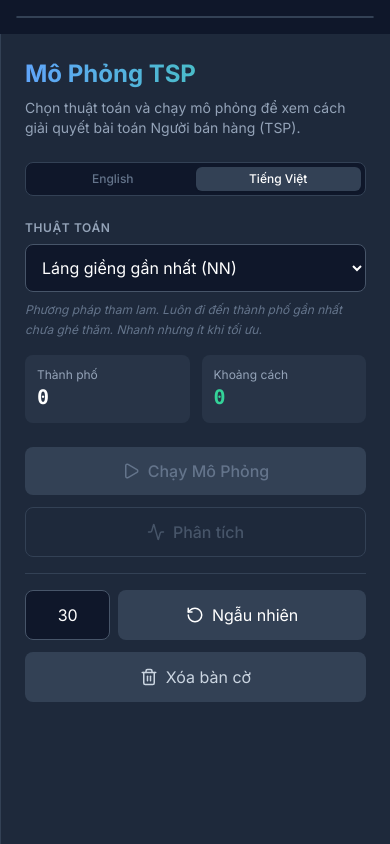
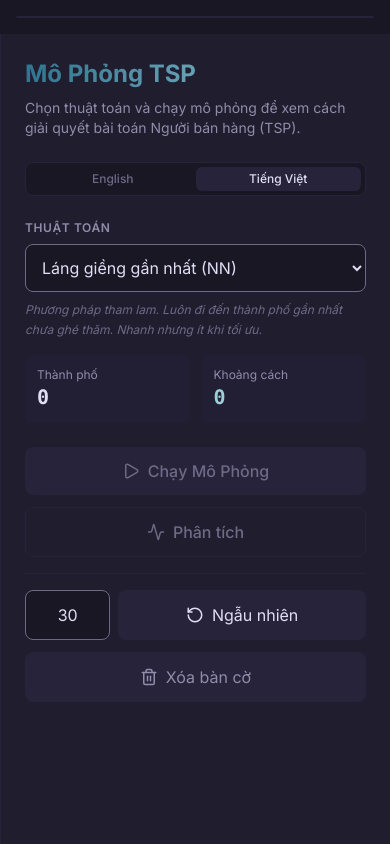
Before and after one commit to quanq026/TSP-app, a React (Vite) app: page / in a window 390 px wide. Built offline with nearby package versions, Linux system fonts and the light colour scheme; no server answers.

Commit message:
Refactor UI components for improved styling and consistency. Update background colors, borders, and text styles across App, AnalysisModal, Canvas, ControlPanel, and other components to enhance visual coherence and accessibility.

```diff
--- a/App.tsx
+++ b/App.tsx
@@ -142,10 +142,10 @@ const App: React.FC = () => {
   }, [isRunning, path, clearTimer]); // Dependency on path ensures subsequent steps
 
   return (
-    <div className="flex flex-col lg:flex-row h-screen bg-slate-900 text-white overflow-hidden">
+    <div className="flex flex-col lg:flex-row h-screen overflow-hidden" style={{ backgroundColor: '#191724', color: '#e0def4' }}>
       {/* Main Visualizer Area */}
       <div className="flex-1 p-4 h-full flex flex-col">
-        <div className="flex-1 relative bg-slate-800 rounded-xl overflow-hidden shadow-2xl border border-slate-700">
+        <div className="flex-1 relative rounded-xl overflow-hidden shadow-2xl" style={{ backgroundColor: '#1f1d2e', border: '1px solid #26233a' }}>
           {/* Attach ref to this container to measure actual size */}
           <div ref={canvasContainerRef} className="absolute inset-0 p-4">
             <Canvas
@@ -157,8 +157,8 @@ const App: React.FC = () => {
             />
           </div>
 
-          <div className="absolute top-4 left-8 bg-slate-900/80 backdrop-blur px-4 py-2 rounded-lg border border-slate-700 text-xs text-slate-400 pointer-events-none">
-            {t.algorithm}: <span className="text-emerald-400 font-bold">{t.algoNames[selectedAlgorithm]}</span>
+          <div className="absolute top-4 left-8 backdrop-blur px-4 py-2 rounded-lg text-xs pointer-events-none" style={{ backgroundColor: 'rgba(25, 23, 36, 0.8)', border: '1px solid #26233a', color: '#908caa' }}>
+            {t.algorithm}: <span className="font-bold" style={{ color: '#9ccfd8' }}>{t.algoNames[selectedAlgorithm]}</span>
           </div>
         </div>
       </div>
--- a/components/AnalysisModal.tsx
+++ b/components/AnalysisModal.tsx
@@ -31,7 +31,7 @@ const PathPreview: React.FC<{ cities: City[]; path: number[]; color: string }> =
   }, [cities]);
 
   return (
-    <div className="w-full h-32 bg-slate-900 rounded-md overflow-hidden border border-slate-700/50">
+    <div className="w-full h-32 rounded-md overflow-hidden" style={{ backgroundColor: '#191724', border: '1px solid rgba(38, 35, 58, 0.5)' }}>
       <svg
         viewBox={`${bounds.minX} ${bounds.minY} ${bounds.width} ${bounds.height}`}
         className="w-full h-full"
@@ -52,13 +52,13 @@ const PathPreview: React.FC<{ cities: City[]; path: number[]; color: string }> =
         {/* Close Loop */}
         {path.length > 0 && (
           <line
-             x1={cities.find(c => c.id === path[path.length-1])?.x}
-             y1={cities.find(c => c.id === path[path.length-1])?.y}
+            x1={cities.find(c => c.id === path[path.length - 1])?.x}
+            y1={cities.find(c => c.id === path[path.length - 1])?.y}
             x2={cities.find(c => c.id === path[0])?.x}
             y2={cities.find(c => c.id === path[0])?.y}
             stroke={color}
             strokeWidth={Math.max(2, bounds.width / 150)}
-             strokeDasharray={`${Math.max(4, bounds.width/100)},${Math.max(4, bounds.width/100)}`}
+            strokeDasharray={`${Math.max(4, bounds.width / 100)},${Math.max(4, bounds.width / 100)}`}
             className="opacity-50"
           />
         )}
@@ -69,7 +69,7 @@ const PathPreview: React.FC<{ cities: City[]; path: number[]; color: string }> =
             cx={c.x}
             cy={c.y}
             r={Math.max(3, bounds.width / 200)}
-             fill="#64748b"
+            fill="#6e6a86"
           />
         ))}
       </svg>
@@ -89,8 +89,8 @@ const MetricChart: React.FC<ChartProps> = ({ title, icon, data, unit, lowerIsBet
   const maxValue = Math.max(...data.map(d => d.value));
 
   return (
-    <div className="bg-slate-900/50 p-4 rounded-xl border border-slate-700/50 flex-1">
-      <div className="flex items-center gap-2 mb-4 text-slate-300">
+    <div className="p-4 rounded-xl flex-1" style={{ backgroundColor: 'rgba(25, 23, 36, 0.5)', border: '1px solid rgba(38, 35, 58, 0.5)' }}>
+      <div className="flex items-center gap-2 mb-4" style={{ color: '#908caa' }}>
         {icon}
         <h3 className="font-semibold text-sm uppercase tracking-wide">{title}</h3>
       </div>
@@ -100,12 +100,12 @@ const MetricChart: React.FC<ChartProps> = ({ title, icon, data, unit, lowerIsBet
           return (
             <div key={item.label}>
               <div className="flex justify-between text-xs mb-1">
-                <span className="text-slate-400 font-medium">{item.label}</span>
-                <span className="text-slate-200 font-mono">
+                <span className="font-medium" style={{ color: '#908caa' }}>{item.label}</span>
+                <span className="font-mono" style={{ color: '#e0def4' }}>
                   {item.value.toFixed(1)}{unit}
                 </span>
               </div>
-              <div className="w-full bg-slate-800 rounded-full h-2.5 overflow-hidden">
+              <div className="w-full rounded-full h-2.5 overflow-hidden" style={{ backgroundColor: '#1f1d2e' }}>
                 <div
                   className="h-full rounded-full transition-all duration-500 ease-out relative"
                   style={{ width: `${percent}%`, backgroundColor: item.color }}
@@ -144,28 +144,28 @@ const AnalysisModal: React.FC<AnalysisModalProps> = ({ isOpen, onClose, results,
   };
 
   return (
-    <div className="fixed inset-0 z-50 flex items-center justify-center bg-black/70 backdrop-blur-sm p-4">
-      <div className="bg-slate-800 rounded-xl shadow-2xl w-full max-w-5xl border border-slate-700 overflow-hidden flex flex-col max-h-[95vh]">
-        <div className="flex items-center justify-between p-5 border-b border-slate-700 bg-slate-800 shrink-0">
-          <h2 className="text-xl font-bold text-white flex items-center gap-2">
-            <span className="text-emerald-400">📊</span> {t.analysis.title}
+    <div className="fixed inset-0 z-50 flex items-center justify-center backdrop-blur-sm p-4" style={{ backgroundColor: 'rgba(0, 0, 0, 0.7)' }}>
+      <div className="rounded-xl shadow-2xl w-full max-w-5xl overflow-hidden flex flex-col max-h-[95vh]" style={{ backgroundColor: '#1f1d2e', border: '1px solid #26233a' }}>
+        <div className="flex items-center justify-between p-5 shrink-0" style={{ borderBottom: '1px solid #26233a', backgroundColor: '#1f1d2e' }}>
+          <h2 className="text-xl font-bold flex items-center gap-2" style={{ color: '#e0def4' }}>
+            <span style={{ color: '#9ccfd8' }}>📊</span> {t.analysis.title}
           </h2>
-          <button onClick={onClose} className="text-slate-400 hover:text-white transition-colors">
+          <button onClick={onClose} className="transition-colors" style={{ color: '#908caa' }} onMouseEnter={(e) => e.currentTarget.style.color = '#e0def4'} onMouseLeave={(e) => e.currentTarget.style.color = '#908caa'}>
             <X size={24} />
           </button>
         </div>
 
-        <div className="flex-1 overflow-y-auto p-6 scrollbar-thin scrollbar-thumb-slate-700 scrollbar-track-transparent">
+        <div className="flex-1 overflow-y-auto p-6" style={{ scrollbarColor: '#26233a transparent' }}>
 
           {/* Winner Banner */}
-          <div className="bg-gradient-to-r from-emerald-900/50 to-blue-900/50 p-4 rounded-lg border border-emerald-500/30 flex items-center gap-4 mb-8">
-            <div className="bg-emerald-500/20 p-3 rounded-full shrink-0">
-              <Trophy className="text-emerald-400" size={32} />
+          <div className="p-4 rounded-lg flex items-center gap-4 mb-8" style={{ background: 'linear-gradient(to right, rgba(156, 207, 216, 0.1), rgba(49, 116, 143, 0.1))', border: '1px solid rgba(156, 207, 216, 0.3)' }}>
+            <div className="p-3 rounded-full shrink-0" style={{ backgroundColor: 'rgba(156, 207, 216, 0.2)' }}>
+              <Trophy style={{ color: '#9ccfd8' }} size={32} />
             </div>
             <div>
-               <p className="text-emerald-300 font-medium text-sm">{t.analysis.winnerTitle}</p>
-               <p className="text-2xl font-bold text-white">{getAlgoName(winner?.algorithm)}</p>
-               <p className="text-slate-400 text-sm">{t.analysis.totalDist}: <span className="text-white font-mono">{winner?.distance.toFixed(1)}</span></p>
+              <p className="font-medium text-sm" style={{ color: '#9ccfd8' }}>{t.analysis.winnerTitle}</p>
+              <p className="text-2xl font-bold" style={{ color: '#e0def4' }}>{getAlgoName(winner?.algorithm)}</p>
+              <p className="text-sm" style={{ color: '#908caa' }}>{t.analysis.totalDist}: <span className="font-mono" style={{ color: '#e0def4' }}>{winner?.distance.toFixed(1)}</span></p>
             </div>
           </div>
 
@@ -174,27 +174,27 @@ const AnalysisModal: React.FC<AnalysisModalProps> = ({ isOpen, onClose, results,
             {sortedResults.map((result, idx) => {
               const isWinner = idx === 0;
               const relative = ((result.distance / winner.distance) * 100).toFixed(1);
-               const color = isWinner ? '#10b981' : '#94a3b8'; // emerald-500 or slate-400
+              const color = isWinner ? '#9ccfd8' : '#6e6a86';
 
               return (
-                 <div key={result.algorithm} className={`flex flex-col p-4 rounded-lg border h-full ${isWinner ? 'bg-emerald-500/10 border-emerald-500/50' : 'bg-slate-700/30 border-slate-700'}`}>
+                <div key={result.algorithm} className="flex flex-col p-4 rounded-lg border h-full" style={isWinner ? { backgroundColor: 'rgba(156, 207, 216, 0.1)', borderColor: 'rgba(156, 207, 216, 0.5)' } : { backgroundColor: 'rgba(38, 35, 58, 0.3)', borderColor: '#26233a' }}>
                   <div className="flex justify-between items-start mb-3">
                     <div>
-                        <h3 className={`font-bold text-sm ${isWinner ? 'text-white' : 'text-slate-300'}`}>{getAlgoName(result.algorithm)}</h3>
-                        <div className="text-xs text-slate-500 flex items-center gap-1 mt-1">
+                      <h3 className="font-bold text-sm" style={{ color: isWinner ? '#e0def4' : '#908caa' }}>{getAlgoName(result.algorithm)}</h3>
+                      <div className="text-xs flex items-center gap-1 mt-1" style={{ color: '#6e6a86' }}>
                         <Timer size={10} /> {result.executionTime.toFixed(1)}ms
                       </div>
                     </div>
-                     <span className={`text-xs font-medium px-2 py-1 rounded-full ${isWinner ? 'bg-emerald-500/20 text-emerald-400' : 'bg-slate-600 text-slate-400'}`}>
+                    <span className="text-xs font-medium px-2 py-1 rounded-full" style={isWinner ? { backgroundColor: 'rgba(156, 207, 216, 0.2)', color: '#9ccfd8' } : { backgroundColor: '#26233a', color: '#908caa' }}>
                       {relative}%
                     </span>
                   </div>
 
                   <div className="mb-3">
-                      <span className="text-2xl font-mono font-medium text-slate-200 block">
+                    <span className="text-2xl font-mono font-medium block" style={{ color: '#e0def4' }}>
                       {result.distance.toFixed(0)}
                     </span>
-                      <span className="text-xs text-slate-500 uppercase tracking-wider">{t.analysis.totalDist}</span>
+                    <span className="text-xs uppercase tracking-wider" style={{ color: '#6e6a86' }}>{t.analysis.totalDist}</span>
                   </div>
 
                   <div className="mt-auto pt-2">
@@ -206,8 +206,8 @@ const AnalysisModal: React.FC<AnalysisModalProps> = ({ isOpen, onClose, results,
           </div>
 
           {/* Charts Section */}
-          <h3 className="text-lg font-bold text-white mb-4 flex items-center gap-2">
-            <BarChart3 className="text-blue-400" size={20} />
+          <h3 className="text-lg font-bold mb-4 flex items-center gap-2" style={{ color: '#e0def4' }}>
+            <BarChart3 style={{ color: '#31748f' }} size={20} />
             Performance Comparison
           </h3>
 
@@ -219,7 +219,7 @@ const AnalysisModal: React.FC<AnalysisModalProps> = ({ isOpen, onClose, results,
               data={results.map(r => ({
                 label: getAlgoName(r.algorithm),
                 value: r.distance,
-                color: r.distance === winner.distance ? '#10b981' : '#64748b'
+                color: r.distance === winner.distance ? '#9ccfd8' : '#6e6a86'
               }))}
             />
 
@@ -230,15 +230,15 @@ const AnalysisModal: React.FC<AnalysisModalProps> = ({ isOpen, onClose, results,
               data={results.map(r => ({
                 label: getAlgoName(r.algorithm),
                 value: r.executionTime,
-                color: r.executionTime < 1 ? '#3b82f6' : (r.executionTime > 20 ? '#f59e0b' : '#6366f1')
+                color: r.executionTime < 1 ? '#31748f' : (r.executionTime > 20 ? '#f6c177' : '#c4a7e7')
               }))}
             />
           </div>
 
         </div>
 
-        <div className="p-4 bg-slate-900/50 border-t border-slate-700 text-center shrink-0">
-          <p className="text-xs text-slate-500">
+        <div className="p-4 text-center shrink-0" style={{ backgroundColor: 'rgba(25, 23, 36, 0.5)', borderTop: '1px solid #26233a' }}>
+          <p className="text-xs" style={{ color: '#6e6a86' }}>
             {t.analysis.note}
           </p>
         </div>
--- a/components/Canvas.tsx
+++ b/components/Canvas.tsx
@@ -28,7 +28,8 @@ const Canvas: React.FC<CanvasProps> = ({ cities, path, onCanvasClick, isRunning,
     <div
       ref={containerRef}
       onClick={handleClick}
-      className="relative w-full h-full bg-slate-800 rounded-lg overflow-hidden shadow-inner cursor-crosshair border border-slate-700"
+      className="relative w-full h-full rounded-lg overflow-hidden shadow-inner cursor-crosshair"
+      style={{ backgroundColor: '#1f1d2e', border: '1px solid #26233a' }}
     >
       <svg className="w-full h-full pointer-events-none">
         {/* Draw Path */}
@@ -44,7 +45,7 @@ const Canvas: React.FC<CanvasProps> = ({ cities, path, onCanvasClick, isRunning,
               y1={c1.y}
               x2={c2.x}
               y2={c2.y}
-              stroke="#10b981" // emerald-500
+              stroke="#9ccfd8" // foam
               strokeWidth="2"
               className="drop-shadow-md"
             />
@@ -58,7 +59,7 @@ const Canvas: React.FC<CanvasProps> = ({ cities, path, onCanvasClick, isRunning,
             y1={cities.find(c => c.id === path[path.length - 1])?.y}
             x2={cities.find(c => c.id === path[0])?.x}
             y2={cities.find(c => c.id === path[0])?.y}
-            stroke="#10b981"
+            stroke="#9ccfd8"
             strokeWidth="2"
             strokeDasharray="5,5"
             className="opacity-50"
@@ -77,13 +78,13 @@ const Canvas: React.FC<CanvasProps> = ({ cities, path, onCanvasClick, isRunning,
                 cx={city.x}
                 cy={city.y}
                 r={isCurrent ? 8 : 6}
-                fill={isStart ? '#3b82f6' : isCurrent ? '#f59e0b' : isVisited ? '#10b981' : '#ef4444'}
+                fill={isStart ? '#31748f' : isCurrent ? '#f6c177' : isVisited ? '#9ccfd8' : '#eb6f92'}
                 className="transition-all duration-300"
               />
-               <text
+              <text
                 x={city.x + 10}
                 y={city.y + 4}
-                fill="rgba(255,255,255,0.7)"
+                fill="rgba(224, 222, 244, 0.7)"
                 fontSize="10"
                 className="pointer-events-none select-none"
               >
@@ -95,7 +96,7 @@ const Canvas: React.FC<CanvasProps> = ({ cities, path, onCanvasClick, isRunning,
       </svg>
 
       {cities.length === 0 && (
-        <div className="absolute inset-0 flex items-center justify-center pointer-events-none text-slate-500">
+        <div className="absolute inset-0 flex items-center justify-center pointer-events-none" style={{ color: '#6e6a86' }}>
           <p>{t.clickToAdd}</p>
         </div>
       )}
--- a/components/ControlPanel.tsx
+++ b/components/ControlPanel.tsx
@@ -61,29 +61,35 @@ const ControlPanel: React.FC<ControlPanelProps> = ({
   };
 
   return (
-    <div className="w-full lg:w-80 bg-slate-800 p-6 flex flex-col gap-6 border-l border-slate-700 h-full overflow-y-auto">
+    <div className="w-full lg:w-80 p-6 flex flex-col gap-6 h-full overflow-y-auto" style={{ backgroundColor: '#1f1d2e', borderLeft: '1px solid #26233a' }}>
       <div className="flex justify-between items-start">
         <div>
-          <h1 className="text-2xl font-bold bg-gradient-to-r from-blue-400 to-emerald-400 bg-clip-text text-transparent mb-2">
+          <h1 className="text-2xl font-bold mb-2" style={{ background: 'linear-gradient(to right, #31748f, #9ccfd8)', WebkitBackgroundClip: 'text', WebkitTextFillColor: 'transparent', backgroundClip: 'text' }}>
             {t.title}
           </h1>
-          <p className="text-slate-400 text-sm">
+          <p className="text-sm" style={{ color: '#908caa' }}>
             {t.subtitle}
           </p>
         </div>
       </div>
 
       {/* Language Switcher */}
-      <div className="flex bg-slate-900 rounded-lg p-1 border border-slate-700">
+      <div className="flex rounded-lg p-1" style={{ backgroundColor: '#191724', border: '1px solid #26233a' }}>
         <button
           onClick={() => onLanguageChange('en')}
-          className={`flex-1 py-1 px-2 rounded-md text-xs font-medium transition-all ${language === 'en' ? 'bg-slate-700 text-white shadow-sm' : 'text-slate-500 hover:text-slate-300'}`}
+          className={`flex-1 py-1 px-2 rounded-md text-xs font-medium transition-all ${language === 'en' ? 'shadow-sm' : ''}`}
+          style={language === 'en' ? { backgroundColor: '#26233a', color: '#e0def4' } : { color: '#6e6a86' }}
+          onMouseEnter={(e) => { if (language !== 'en') e.currentTarget.style.color = '#908caa'; }}
+          onMouseLeave={(e) => { if (language !== 'en') e.currentTarget.style.color = '#6e6a86'; }}
         >
           English
         </button>
         <button
           onClick={() => onLanguageChange('vi')}
-          className={`flex-1 py-1 px-2 rounded-md text-xs font-medium transition-all ${language === 'vi' ? 'bg-slate-700 text-white shadow-sm' : 'text-slate-500 hover:text-slate-300'}`}
+          className={`flex-1 py-1 px-2 rounded-md text-xs font-medium transition-all ${language === 'vi' ? 'shadow-sm' : ''}`}
+          style={language === 'vi' ? { backgroundColor: '#26233a', color: '#e0def4' } : { color: '#6e6a86' }}
+          onMouseEnter={(e) => { if (language !== 'vi') e.currentTarget.style.color = '#908caa'; }}
+          onMouseLeave={(e) => { if (language !== 'vi') e.currentTarget.style.color = '#6e6a86'; }}
         >
           Tiếng Việt
         </button>
@@ -91,30 +97,33 @@ const ControlPanel: React.FC<ControlPanelProps> = ({
 
       <div className="space-y-4">
         <div>
-          <label className="block text-xs font-semibold text-slate-400 uppercase tracking-wider mb-2">{t.algorithm}</label>
+          <label className="block text-xs font-semibold uppercase tracking-wider mb-2" style={{ color: '#908caa' }}>{t.algorithm}</label>
           <select
             value={selectedAlgorithm}
             onChange={(e) => onAlgorithmChange(e.target.value as AlgorithmType)}
             disabled={isRunning}
-            className="w-full bg-slate-900 border border-slate-600 text-white rounded-lg p-3 outline-none focus:border-blue-500 transition-colors"
+            className="w-full rounded-lg p-3 outline-none transition-colors"
+            style={{ backgroundColor: '#191724', border: '1px solid #6e6a86', color: '#e0def4' }}
+            onFocus={(e) => e.currentTarget.style.borderColor = '#31748f'}
+            onBlur={(e) => e.currentTarget.style.borderColor = '#6e6a86'}
           >
             <option value={AlgorithmType.NEAREST_NEIGHBOR}>{t.algoNames[AlgorithmType.NEAREST_NEIGHBOR]}</option>
             <option value={AlgorithmType.ACO}>{t.algoNames[AlgorithmType.ACO]}</option>
             <option value={AlgorithmType.SPACE_FILLING_CURVE}>{t.algoNames[AlgorithmType.SPACE_FILLING_CURVE]}</option>
           </select>
-          <p className="mt-2 text-xs text-slate-500 italic leading-relaxed">
+          <p className="mt-2 text-xs italic leading-relaxed" style={{ color: '#6e6a86' }}>
             {t.algoDescriptions[selectedAlgorithm]}
           </p>
         </div>
 
         <div className="grid grid-cols-2 gap-3">
-           <div className="bg-slate-700/50 p-3 rounded-lg">
-             <span className="text-xs text-slate-400 block">{t.cities}</span>
-             <span className="text-xl font-mono font-semibold text-white">{cityCount}</span>
+          <div className="p-3 rounded-lg" style={{ backgroundColor: 'rgba(38, 35, 58, 0.5)' }}>
+            <span className="text-xs block" style={{ color: '#908caa' }}>{t.cities}</span>
+            <span className="text-xl font-mono font-semibold" style={{ color: '#e0def4' }}>{cityCount}</span>
           </div>
-           <div className="bg-slate-700/50 p-3 rounded-lg">
-             <span className="text-xs text-slate-400 block">{t.distance}</span>
-             <span className="text-xl font-mono font-semibold text-emerald-400">
+          <div className="p-3 rounded-lg" style={{ backgroundColor: 'rgba(38, 35, 58, 0.5)' }}>
+            <span className="text-xs block" style={{ color: '#908caa' }}>{t.distance}</span>
+            <span className="text-xl font-mono font-semibold" style={{ color: '#9ccfd8' }}>
               {totalDistance.toFixed(0)}
             </span>
           </div>
@@ -125,11 +134,13 @@ const ControlPanel: React.FC<ControlPanelProps> = ({
         <button
           onClick={onRun}
           disabled={isRunning || cityCount < 2}
-          className={`flex items-center justify-center gap-2 p-3 rounded-lg font-medium transition-all ${
-            isRunning || cityCount < 2
-              ? 'bg-slate-700 text-slate-500 cursor-not-allowed'
-              : 'bg-blue-600 hover:bg-blue-500 text-white shadow-lg shadow-blue-900/20'
-          }`}
+          className="flex items-center justify-center gap-2 p-3 rounded-lg font-medium transition-all"
+          style={isRunning || cityCount < 2
+            ? { backgroundColor: '#26233a', color: '#6e6a86', cursor: 'not-allowed' }
+            : { backgroundColor: '#31748f', color: '#e0def4' }
+          }
+          onMouseEnter={(e) => { if (!isRunning && cityCount >= 2) e.currentTarget.style.backgroundColor = '#286983'; }}
+          onMouseLeave={(e) => { if (!isRunning && cityCount >= 2) e.currentTarget.style.backgroundColor = '#31748f'; }}
         >
           <Play size={18} />
           {isRunning ? t.running : t.run}
@@ -138,17 +149,19 @@ const ControlPanel: React.FC<ControlPanelProps> = ({
         <button
           onClick={onAnalyze}
           disabled={isRunning || cityCount < 3}
-          className={`flex items-center justify-center gap-2 p-3 rounded-lg font-medium transition-all border ${
-            isRunning || cityCount < 3
-            ? 'border-slate-700 text-slate-600 cursor-not-allowed'
-            : 'border-emerald-500/50 text-emerald-400 hover:bg-emerald-500/10'
-          }`}
+          className="flex items-center justify-center gap-2 p-3 rounded-lg font-medium transition-all border"
+          style={isRunning || cityCount < 3
+            ? { borderColor: '#26233a', color: '#6e6a86', cursor: 'not-allowed' }
+            : { borderColor: 'rgba(156, 207, 216, 0.5)', color: '#9ccfd8' }
+          }
+          onMouseEnter={(e) => { if (!isRunning && cityCount >= 3) e.currentTarget.style.backgroundColor = 'rgba(156, 207, 216, 0.1)'; }}
+          onMouseLeave={(e) => { if (!isRunning && cityCount >= 3) e.currentTarget.style.backgroundColor = 'transparent'; }}
         >
           <Activity size={18} />
           {t.analyze}
         </button>
 
-        <div className="h-px bg-slate-700 my-1"></div>
+        <div className="h-px my-1" style={{ backgroundColor: '#26233a' }}></div>
 
         <div className="flex gap-2">
           <div className="w-1/4">
@@ -157,16 +170,24 @@ const ControlPanel: React.FC<ControlPanelProps> = ({
               inputMode="numeric"
               value={inputValue}
               onChange={handleInputChange}
-                onBlur={handleBlur}
+              onBlur={(e) => {
+                handleBlur();
+                e.currentTarget.style.borderColor = '#6e6a86';
+              }}
               disabled={isRunning}
-                className="w-full bg-slate-900 border border-slate-600 text-white rounded-lg p-3 outline-none text-center focus:border-blue-500 transition-colors"
+              className="w-full rounded-lg p-3 outline-none text-center transition-colors"
+              style={{ backgroundColor: '#191724', border: '1px solid #6e6a86', color: '#e0def4' }}
+              onFocus={(e) => e.currentTarget.style.borderColor = '#31748f'}
               title="Number of cities"
             />
           </div>
           <button
             onClick={handleRandomizeClick}
             disabled={isRunning}
-            className="flex-1 flex items-center justify-center gap-2 p-3 rounded-lg bg-slate-700 hover:bg-slate-600 text-white transition-all"
+            className="flex-1 flex items-center justify-center gap-2 p-3 rounded-lg transition-all"
+            style={{ backgroundColor: '#26233a', color: '#e0def4' }}
+            onMouseEnter={(e) => { if (!isRunning) e.currentTarget.style.backgroundColor = '#403d52'; }}
+            onMouseLeave={(e) => { if (!isRunning) e.currentTarget.style.backgroundColor = '#26233a'; }}
           >
             <RotateCcw size={18} />
             {t.randomize}
@@ -176,7 +197,10 @@ const ControlPanel: React.FC<ControlPanelProps> = ({
         <button
           onClick={onClear}
           disabled={isRunning}
-          className="flex items-center justify-center gap-2 p-3 rounded-lg bg-slate-700 hover:bg-red-500/20 hover:text-red-400 text-slate-300 transition-all border border-transparent hover:border-red-500/50"
+          className="flex items-center justify-center gap-2 p-3 rounded-lg transition-all border"
+          style={{ backgroundColor: '#26233a', color: '#908caa', borderColor: 'transparent' }}
+          onMouseEnter={(e) => { if (!isRunning) { e.currentTarget.style.backgroundColor = 'rgba(235, 111, 146, 0.2)'; e.currentTarget.style.color = '#eb6f92'; e.currentTarget.style.borderColor = 'rgba(235, 111, 146, 0.5)'; } }}
+          onMouseLeave={(e) => { if (!isRunning) { e.currentTarget.style.backgroundColor = '#26233a'; e.currentTarget.style.color = '#908caa'; e.currentTarget.style.borderColor = 'transparent'; } }}
         >
           <Trash2 size={18} />
           {t.clear}
```
Lines whose indentation alone changed are shown as unchanged.
